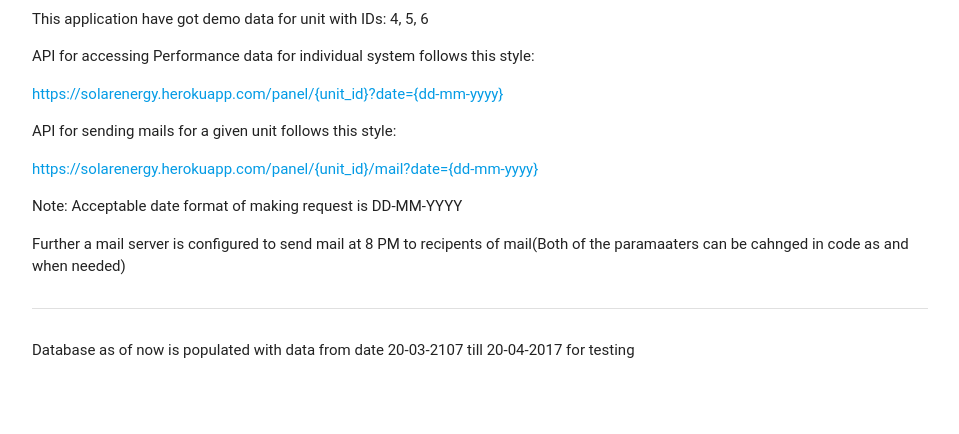
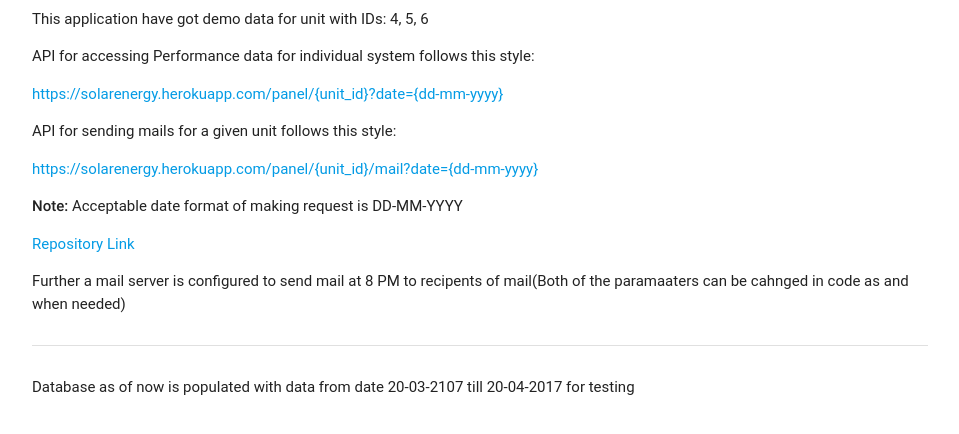
Before and after one commit to saketbairoliya2/solarenergy, a Django app: page /panel/ in a window 1280 px wide. Shown: the part 148-582 px from the top of the page, without its empty margins (160-1119 px from the left). Run offline with Django 3.2, Linux system fonts and the light colour scheme; some libraries are stand-ins or nearby versions; some web fonts are replaced.

Commit message:
Added Repo link

```diff
--- a/panel/templates/panel/index.html
+++ b/panel/templates/panel/index.html
@@ -19,7 +19,8 @@
          <p>This application have got demo data for unit with IDs: 4, 5, 6</p>
          <p>API for accessing Performance data for individual system follows this style: </p><a href="#">https://solarenergy.herokuapp.com/panel/{unit_id}?date={dd-mm-yyyy}</a>
          <p>API for sending mails for a given unit follows this style:</p> <a href="#">https://solarenergy.herokuapp.com/panel/{unit_id}/mail?date={dd-mm-yyyy}</a>
-         <p>Note: Acceptable date format of making request is DD-MM-YYYY</p>
+         <p><strong>Note:</strong> Acceptable date format of making request is DD-MM-YYYY</p>
+         <a href="https://github.com/saketbairoliya2/solarenergy">Repository Link</a>
          <p>Further a mail server is configured to send mail at 8 PM to recipents of mail(Both of the paramaaters can be cahnged in code as and when needed)</p>
       </div>
       <div class="divider"></div>
```
